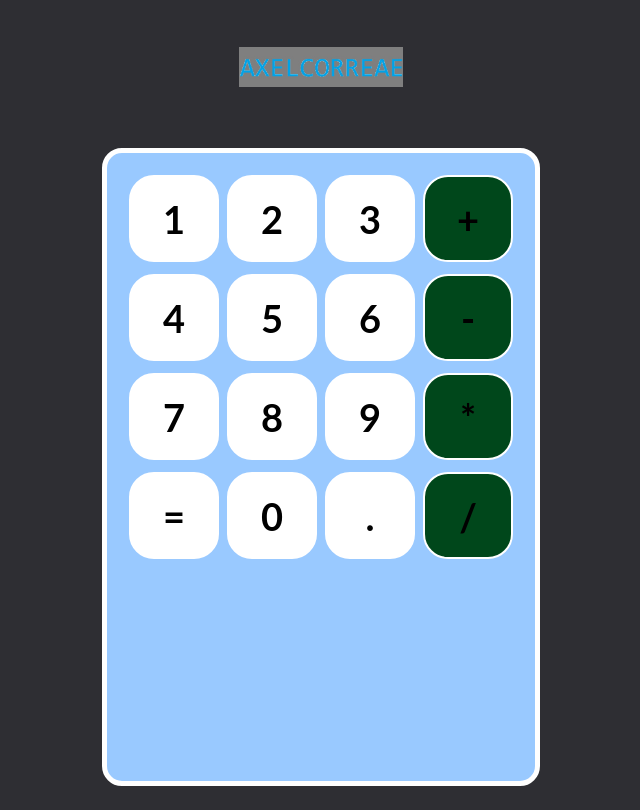
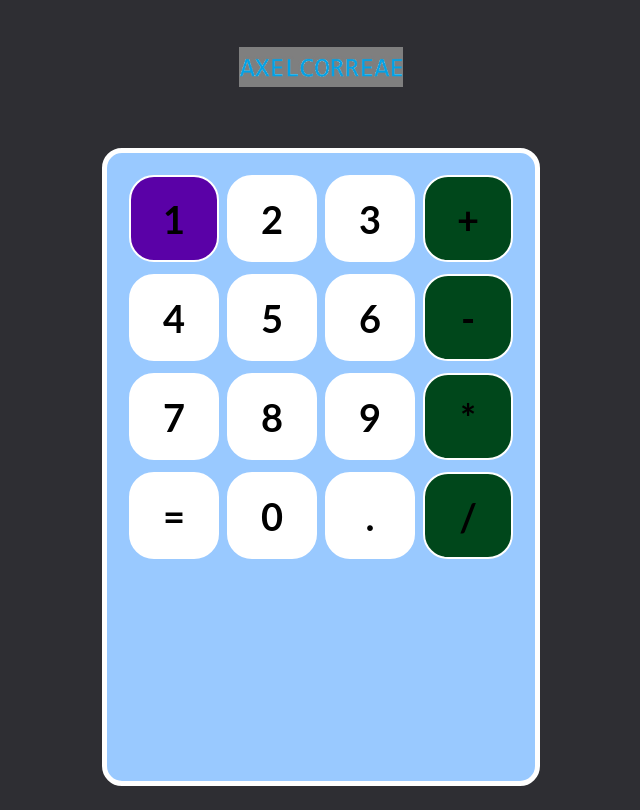
Before and after one commit to axelcorreae4/calculadora, a React (Create React App) app: page / in a window 1280 px wide. In both pictures the pointer is over the element 493 px from the left and 218 px from the top of the page. Shown: the whole page, without its empty margins (319-959 px from the left). Built offline with nearby package versions, Linux system fonts and the light colour scheme; the HTML template or start-up script is replaced by a standard one.

Commit message:
colores en botones

```diff
--- a/src/hojas-de-estilo/Boton.css
+++ b/src/hojas-de-estilo/Boton.css
@@ -14,6 +14,15 @@
     user-select: none;
 }
 
+.boton-contenedor:hover {
+    background-color: #5a01a7;
+}
+
+
 .operador {
     background-color: #00471b;
 }
+
+.operador:hover {
+    background-color: #ff6600;
+}
```
